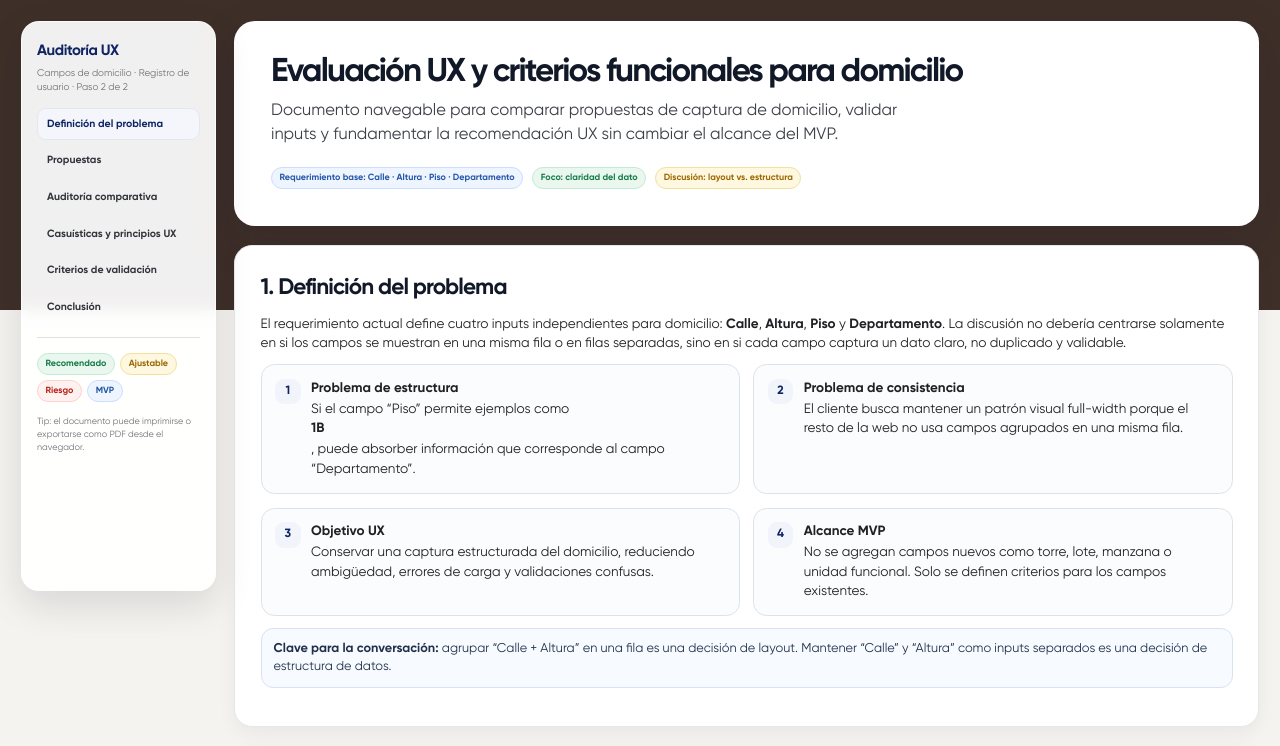
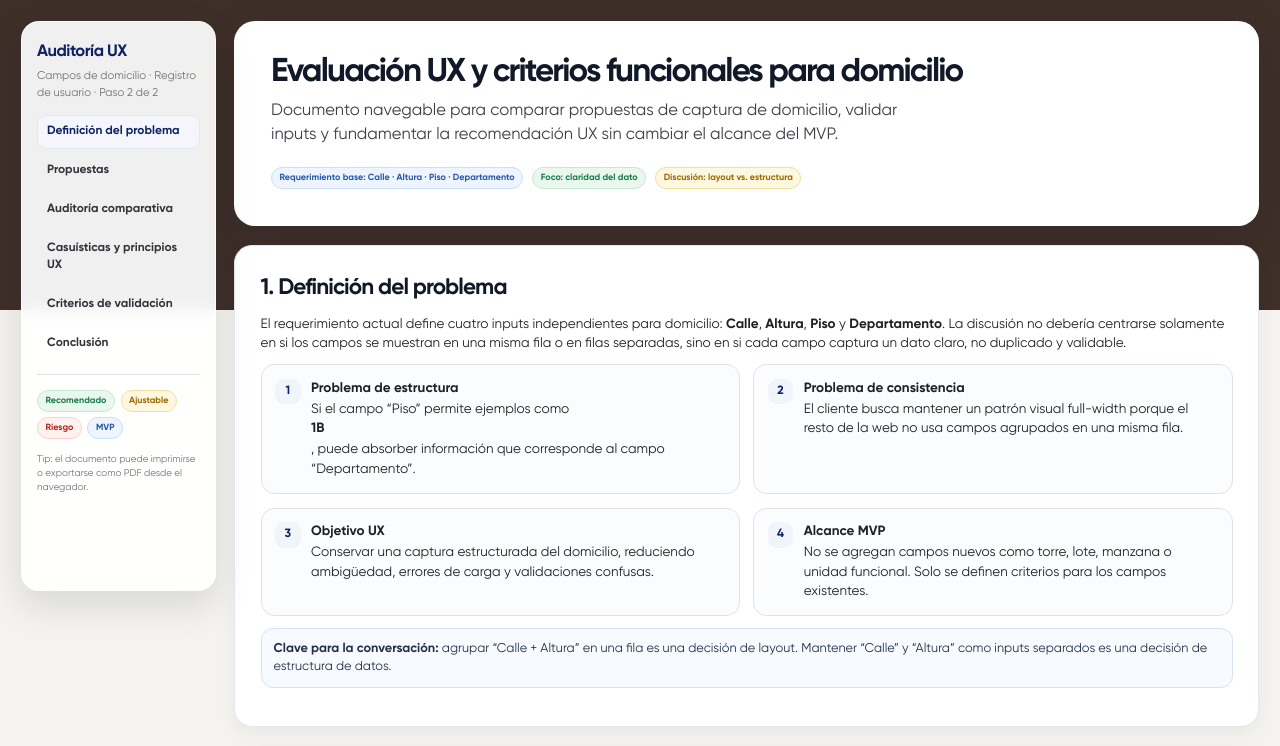
Before and after one commit to Marcolof/auidtoria-ux-input, a plain HTML site: page index.html in a window 1280 px wide. Shown: the top 746 px of the page. Drawn offline with Linux system fonts and the light colour scheme.

Commit message:
Agrandar textos del sidebar (marca, subtítulo, nav, leyenda)
Co-Authored-By: Claude Opus 4.8 <noreply@anthropic.com>

```diff
--- a/index.html
+++ b/index.html
@@ -66,6 +66,11 @@
     table{width:100%;border-collapse:separate;border-spacing:0;border:1px solid var(--line);border-radius:16px;overflow:hidden;font-size:14px}th,td{padding:14px;border-bottom:1px solid var(--line);vertical-align:top;text-align:left}th{background:#f7f9fc;color:#343840;font-weight:850}tr:last-child td{border-bottom:0}.decision{display:grid;gap:12px}.decision-row{display:grid;grid-template-columns:190px minmax(0,1fr);gap:14px;padding:14px;border:1px solid var(--line);border-radius:14px;background:#fff}.decision-row strong{color:var(--navy)}
     .print-note{font-size:12px;color:var(--muted);margin-top:14px}
     /* Texto de lectura del documento más grande (no afecta las tarjetas de las propuestas) */
+    .brand{font-size:22px}
+    .doc-subtitle{font-size:15px}
+    .nav a{font-size:16px}
+    .legend{font-size:14px}
+    .legend .print-note{font-size:13px}
     .lead{font-size:22px}
     section>p{font-size:18px}
     .grid-2 .kpi p{font-size:18px}.grid-2 .kpi strong{font-size:18px}
```
